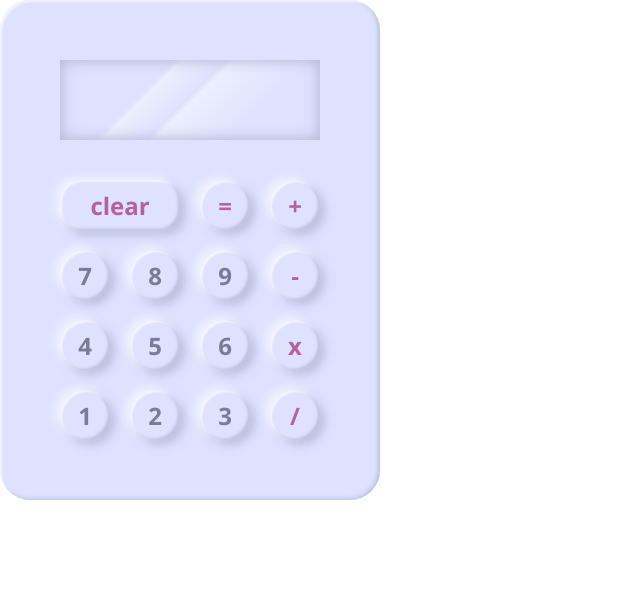
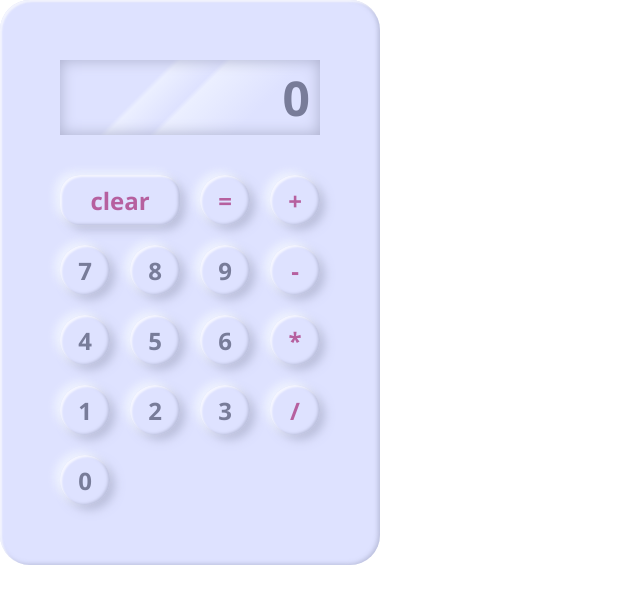
Before and after one commit to smooto/frontend-challenges, a Next.js app: page /component-challenges/11-24-20 in a window 1280 px wide. Shown: the top 604 px of the page, without its empty margins (0-640 px from the left). Built offline with nearby package versions, Linux system fonts and the light colour scheme.

Commit message:
Add first pass at component logic, to be improved

```diff
--- a/pages/component-challenges/11-24-20.js
+++ b/pages/component-challenges/11-24-20.js
@@ -16,6 +16,9 @@ features:
   - perform total operation
   - display result
 
+limits:
+  - for the sake of the exercise, one-digit numbers only
+
 other stuff:
 - write some tests to verify operations
   - randomized tests would be a good idea
@@ -23,30 +26,82 @@ other stuff:
 http://localhost:3000/component-challenges/11-24-20
 */
 import styles from './11-24-20.module.css'
+import { useState, useEffect } from 'react'
 
 export default function neumorphicCalculator() {
+  const [ display, setDisplay ] = useState('')
+  const [ workingValue, setWorkingValue ] = useState('')
+  const [ result, setResult ] = useState(undefined)
+  const [ memory, setMemory ] = useState([])
+
+  const setNumber = (e) => {
+    const number = e.target.textContent
+
+    setWorkingValue(workingValue + number)
+  }
+
+  useEffect(() => {
+    setDisplay(workingValue)
+  }, [ workingValue ])
+
+  const setOperand = (e) => {
+    const operand = e.target.textContent
+
+    setMemory([...memory, `${workingValue} ${operand}`])
+  }
+
+  useEffect(() => {
+    setWorkingValue('')
+  }, [ memory ])
+
+  const showResult = () => {
+    const expression = memory.join(' ') + ' ' + workingValue
+
+    setResult(eval(expression))
+  }
+
+  useEffect(() => {
+    setDisplay(result)
+  }, [result])
+
+  const clearAll = () => {
+    setMemory([])
+  }
+
   return (
     <div id="container" className={styles.container}>
       <div id="screen" className={styles.screen}>
-        {/* TODO: number displays */}
+      <p>{display || '0'}</p>
       </div>
       <div className={styles.buttonsGrid}>
-        <button className={`${styles.clearButton} ${styles.contrastButton}`}>clear</button>
-        <button className={styles.contrastButton}>=</button>
-        <button className={styles.contrastButton}>+</button>
-        <button>7</button>
-        <button>8</button>
-        <button>9</button>
-        <button className={styles.contrastButton}>-</button>
-        <button>4</button>
-        <button>5</button>
-        <button>6</button>
-        <button className={styles.contrastButton}>x</button>
-        <button>1</button>
-        <button>2</button>
-        <button>3</button>
-        <button className={styles.contrastButton}>/</button>
-        {/* <button>0</button> */}
+        <button
+          className={`${styles.clearButton} ${styles.contrastButton}`}
+          onClick={clearAll}>clear</button>
+        <button
+          className={styles.contrastButton}
+          onClick={showResult}>=</button>
+        <button
+          className={styles.contrastButton}
+          onClick={e => setOperand(e)}>+</button>
+        <button onClick={e => setNumber(e)}>7</button>
+        <button onClick={e => setNumber(e)} >8</button>
+        <button onClick={e => setNumber(e)}>9</button>
+        <button
+          className={styles.contrastButton}
+          onClick={e => setOperand(e)}>-</button>
+        <button onClick={e => setNumber(e)}>4</button>
+        <button onClick={e => setNumber(e)}>5</button>
+        <button onClick={e => setNumber(e)}>6</button>
+        <button
+          className={styles.contrastButton}
+          onClick={e => setOperand(e)}>*</button>
+        <button onClick={e => setNumber(e)}>1</button>
+        <button onClick={e => setNumber(e)}>2</button>
+        <button onClick={e => setNumber(e)}>3</button>
+        <button
+          className={styles.contrastButton}
+          onClick={e => setOperand(e)}>/</button>
+        <button onClick={e => setNumber(e)} className={styles.zeroButton}>0</button>
       </div>
     </div>
   )
--- a/pages/component-challenges/11-24-20.module.css
+++ b/pages/component-challenges/11-24-20.module.css
@@ -27,8 +27,8 @@
 .screen {
   /* sizing */
   width: 100%;
-  height: 20%;
-  min-height: 2.5em;
+  height: fit-content;
+  padding: 5px 10px 5px 10px;
 
   /* whitespace */
   margin-bottom: 40px;
@@ -43,11 +43,20 @@
     rgba(248, 252, 255, .5) 49%,
     #dee2ff 51%, rgba(248, 252, 255, .5) 64%,
     #dee2ff 66%);
+  }
+
+.screen p {
+  /* whitespace */
+  margin: 0;
+
+  /* colors */
+  color: #787c99;
 
   /* fonts */
   font-family: 'Segoe UI', Tahoma, Geneva, Verdana, sans-serif;
   font-weight: bold;
-  font-size: 2em;
+  font-size: 3em;
+  text-align: right;
 }
 
 .buttonsGrid {
```
